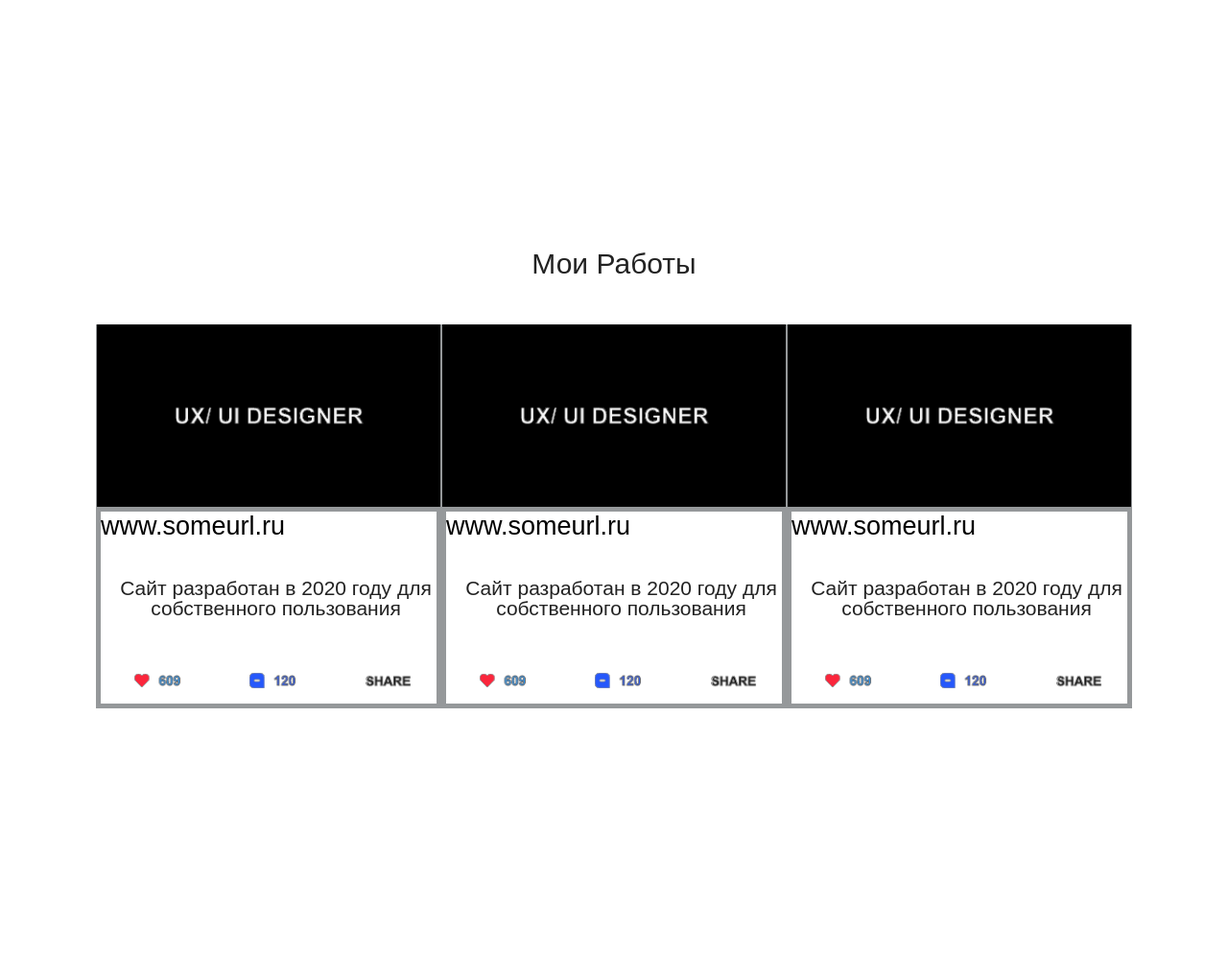
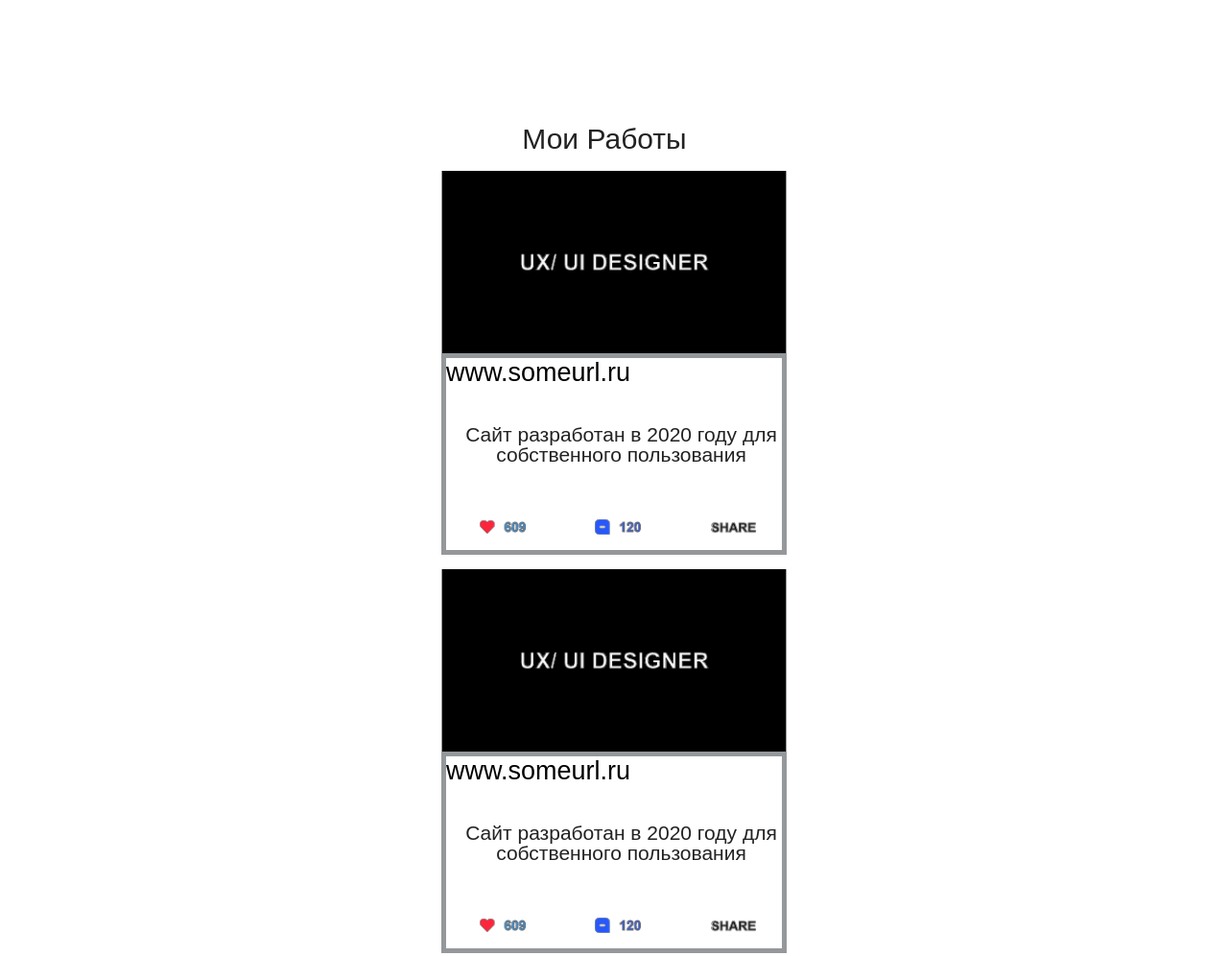
Before and after one commit to my-first-portfolio/my-first-portfolio.github.io, a plain HTML site: page index.html in a window 1280 px wide. Shown: the part 1500-2496 px from the top of the page at 96% size. Drawn offline with Linux system fonts and the light colour scheme.

Commit message:
Add files via upload

```diff
--- a/css/_section-examples.scss
+++ b/css/_section-examples.scss
@@ -31,6 +31,10 @@
                 margin-top: -100px;
                 margin-right: 20px;
             }
+            @include media('<=desktop') {
+                margin-top: -130px;
+                margin-right: 20px;
+            }
         }
             &-cards {
                 display: flex;
@@ -48,6 +52,13 @@
                 }
 
                 @include media('<=tablet') {
+                    display: flex;
+                    flex-direction: column;
+                    justify-content: space-around;
+                    align-items: center;
+                    padding: 3em;
+                }
+                @include media('<=desktop') {
                     display: flex;
                     flex-direction: column;
                     justify-content: space-around;
@@ -223,6 +234,9 @@
         margin-top: -30px;
         margin-left: -25px;
     }
+    @include media('<=desktop') {
+        margin-top: -30px;
+    }
 }
 .card:nth-child(2) {
     @include media('<=phone') {
@@ -231,6 +245,9 @@
     }
     @include media('<=tablet') {
         margin-left: -25px;
+        margin-top: 15px;
+    }
+    @include media('<=desktop') {
         margin-top: 15px;
     }
 }
@@ -243,6 +260,9 @@
         margin-top: 15px;
         margin-left: -25px;
     }
+    @include media('<=desktop') {
+        margin-top: 15px;
+    }
 }
 
 // КОНЕЦ SASS Кода
```
Also changed, not shown: css/style.css, 1 other file.
